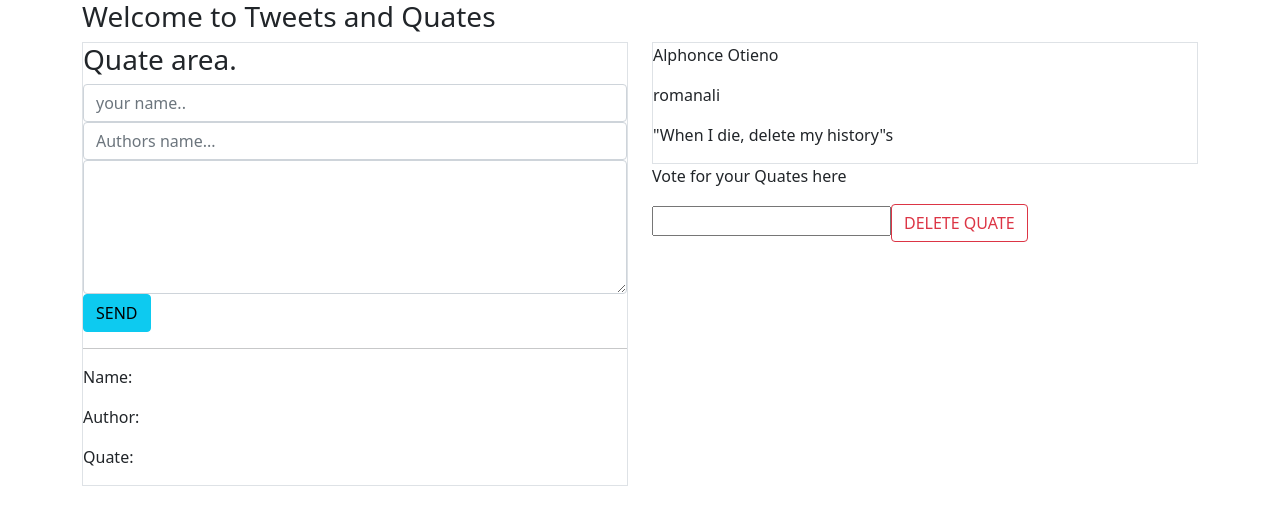
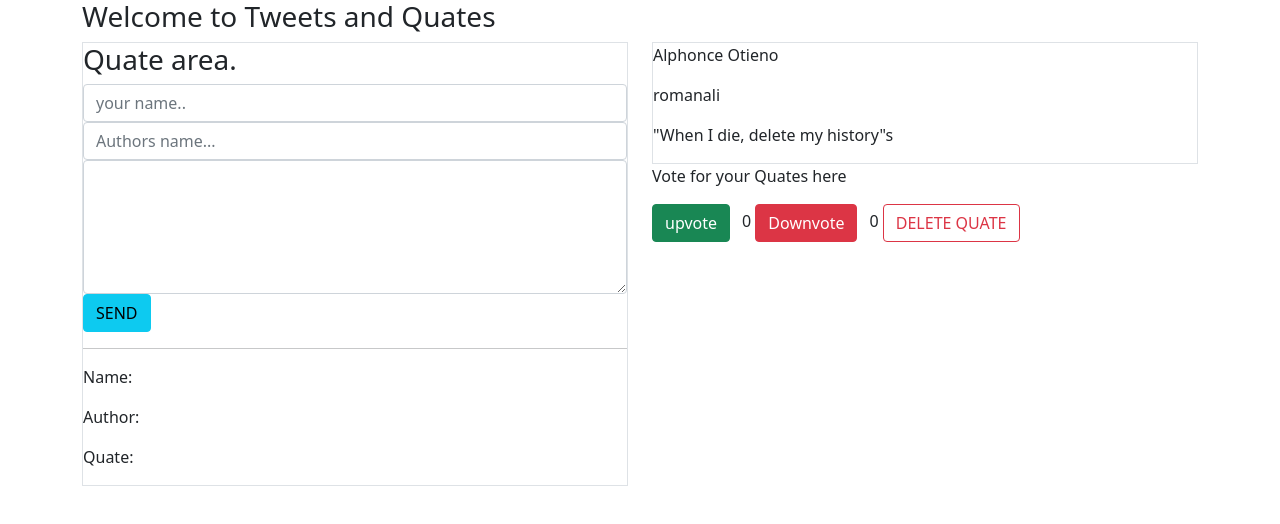
Before and after one commit to alphonce-otieno-odhiambo/TWEET-ME, an Angular app: page / in a window 1280 px wide. Shown: the top 524 px of the page. Built offline with nearby package versions, Linux system fonts and the light colour scheme.

Commit message:
add upvote and downvote

```diff
--- a/src/app/quot-display/quot-display.component.html
+++ b/src/app/quot-display/quot-display.component.html
@@ -1,3 +1,6 @@
 <p>Vote for your Quates here</p>
-<input type="number" class="number">
+<button (click)="upVote()" style="margin-right: 12px;" class="btn btn-success">upvote</button>{{upVotes}}
+
+<button (click)="downvote()" style="margin-right: 12px;" class="btn btn-danger">Downvote</button>{{downVotes}}
+<!-- <input type="number" class="number" Vote> -->
 <button class="btn btn-outline-danger">DELETE QUATE</button>
--- a/src/app/quot-display/quot-display.component.ts
+++ b/src/app/quot-display/quot-display.component.ts
@@ -6,6 +6,16 @@ import { Component, OnInit } from '@angular/core';
   styleUrls: ['./quot-display.component.css']
 })
 export class QuotDisplayComponent implements OnInit {
+  upVotes:number = 0
+  downVotes:number = 0
+  upVote(){
+ this.upVotes++
+
+  }
+
+  downvote(){
+ this.downVotes++
+  }
 
   constructor() { }
 
```
